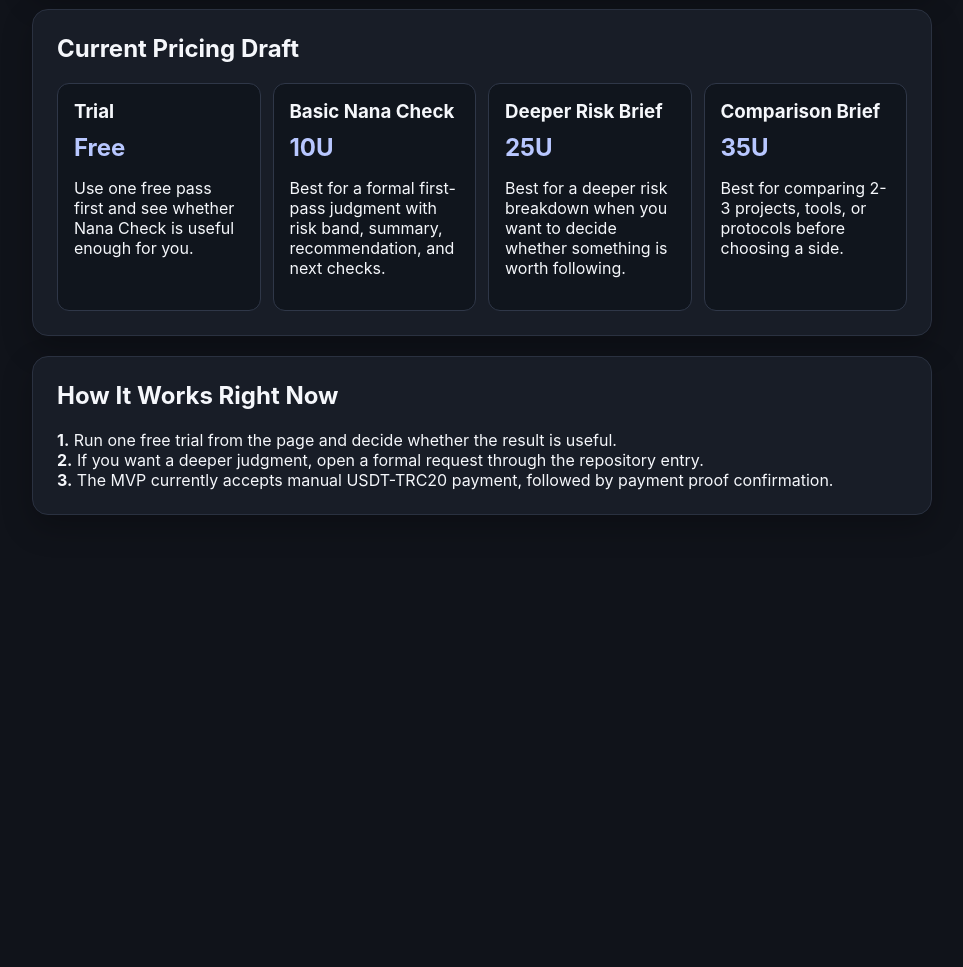
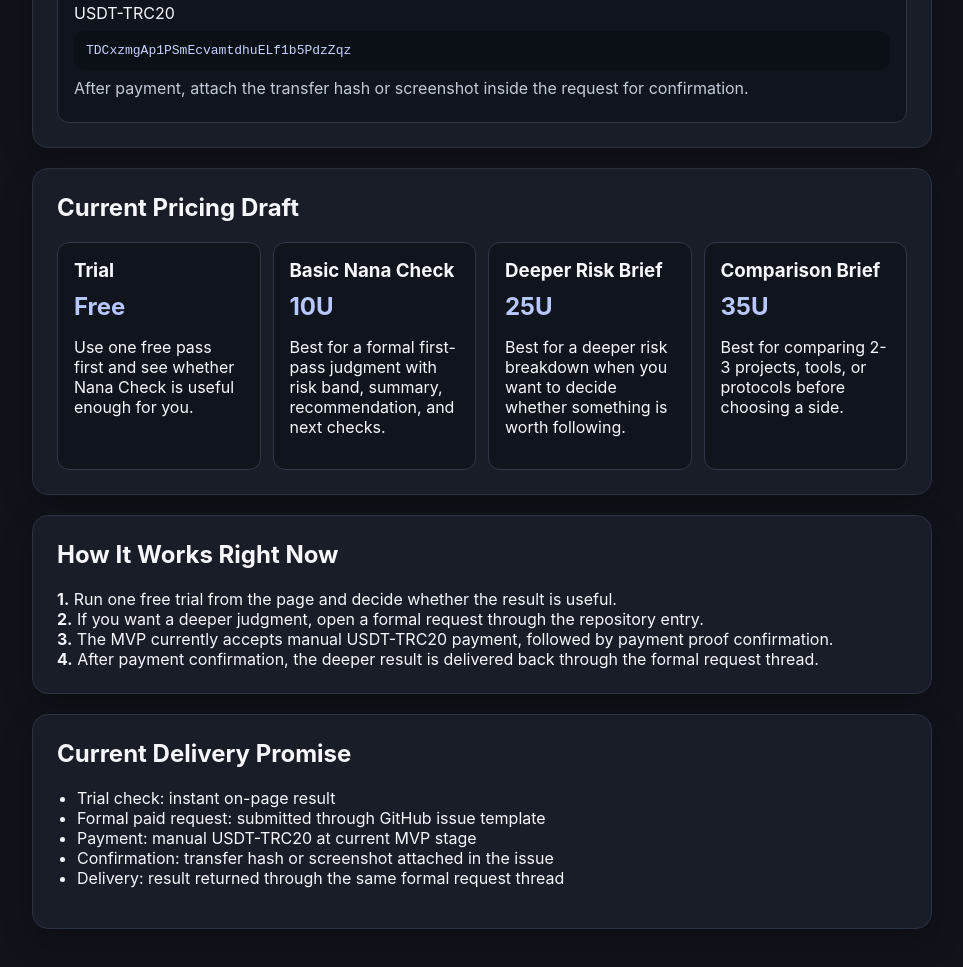
Before and after one commit to q870790290-blip/nana-check, a website: page docs/index.html in a window 1280 px wide. Shown: the part 2037-3004 px from the top of the page, without its empty margins (158-1121 px from the left). Before the commit the page ends 2632 px from the top, so only its background shows below. Drawn offline with Linux system fonts and the light colour scheme.

Commit message:
Enhance Nana Check product page

```diff
--- a/docs/index.html
+++ b/docs/index.html
@@ -66,6 +66,12 @@
         </div>
       </section>
 
+      <section class="card">
+        <h2>Sample Delivery Shapes</h2>
+        <p class="intro">These are the kinds of formal outputs Nana Check is moving toward.</p>
+        <div class="case-studies" id="case-studies"></div>
+      </section>
+
       <section class="card result-card" id="result-card" hidden>
         <h2>Result</h2>
         <div id="result"></div>
@@ -131,7 +137,22 @@
             <strong>3.</strong>
             <span>The MVP currently accepts manual USDT-TRC20 payment, followed by payment proof confirmation.</span>
           </div>
+          <div class="flow-step">
+            <strong>4.</strong>
+            <span>After payment confirmation, the deeper result is delivered back through the formal request thread.</span>
+          </div>
         </div>
+      </section>
+
+      <section class="card">
+        <h2>Current Delivery Promise</h2>
+        <ul class="contact-list">
+          <li>Trial check: instant on-page result</li>
+          <li>Formal paid request: submitted through GitHub issue template</li>
+          <li>Payment: manual USDT-TRC20 at current MVP stage</li>
+          <li>Confirmation: transfer hash or screenshot attached in the issue</li>
+          <li>Delivery: result returned through the same formal request thread</li>
+        </ul>
       </section>
     </main>
     <script src="./app.js"></script>
```
